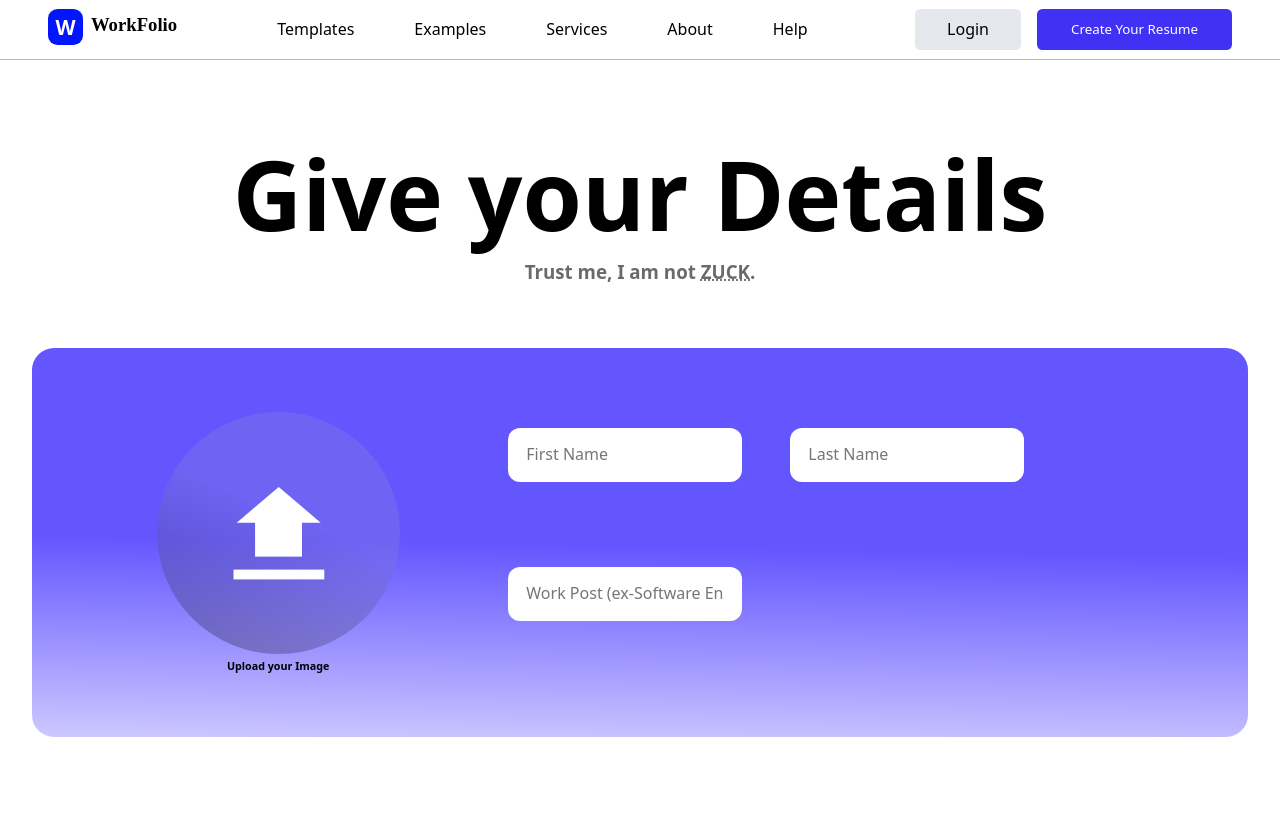
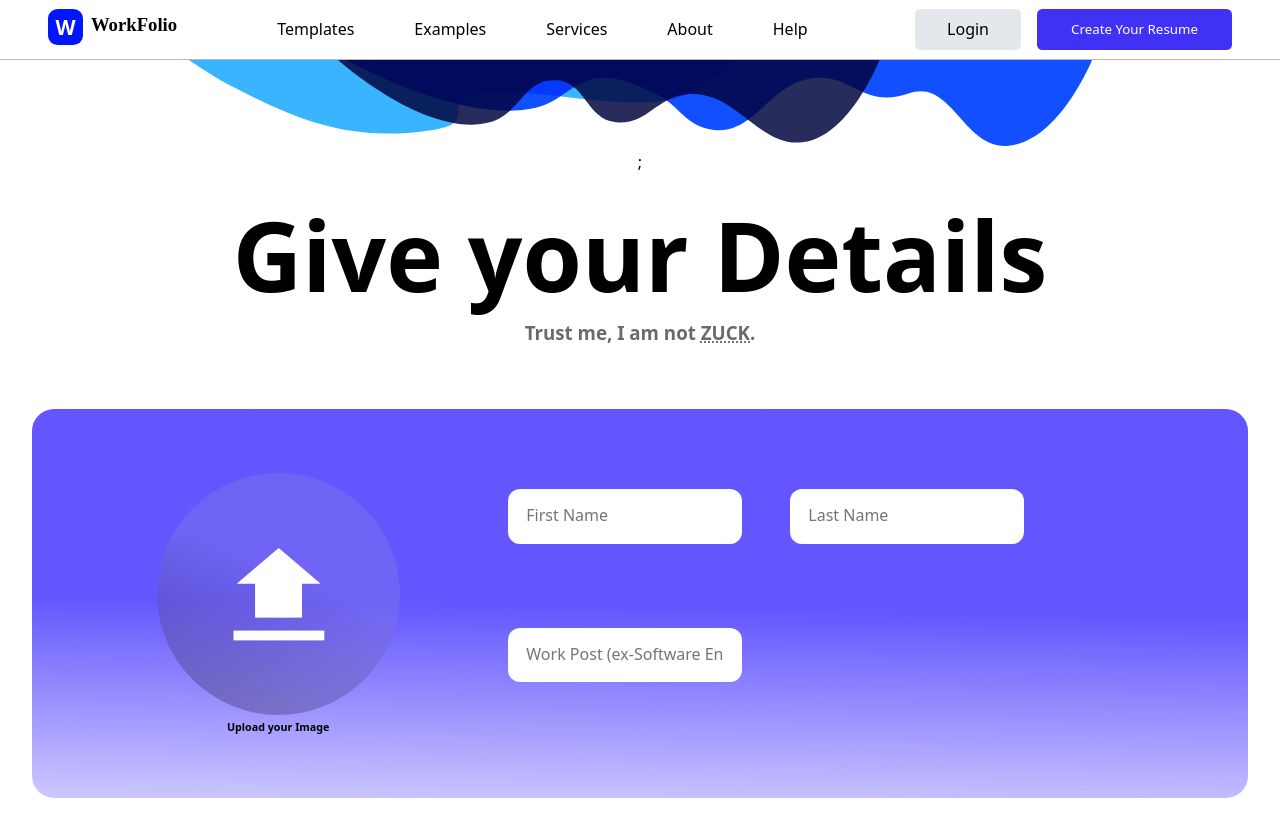
Before and after one commit to soumen974/WorkFolio, a React (Create React App) app: page / in a window 1280 px wide. Shown: the top 836 px of the page. Before the commit the page ends 801 px from the top, so only its background shows below. Built offline with nearby package versions, Linux system fonts and the light colour scheme.

Commit message:
adding the header vector to the Resume form

```diff
--- a/src/Components/FormResume.css
+++ b/src/Components/FormResume.css
@@ -12,11 +12,14 @@ padding: 0rem 0rem;
 }
 .FormHeadder{
     text-align: center;
+    padding: 3.7rem 0rem 0rem 0rem;
+}
+.FormHeadder svg{
+    width: 100%;
 
 }
 .FormHeadder h1{
-    margin-top: 4rem;
-    padding: 4rem 0rem 0rem 0rem;
+    margin-top: 1rem;
 
     font-size: 6rem;
 }
--- a/src/Components/FormResume.jsx
+++ b/src/Components/FormResume.jsx
@@ -9,6 +9,25 @@ export default function FormResume() {
       <div className="FormBody">
 
         <div className="FormHeadder">
+              <svg width="905" height="87" viewBox="0 0 905 87" fill="none">
+                  <path
+                    d="M489.704 38.763C518.035 29.663 552.537 0 552.537 0H0.000183105C0.000183105 0 25.5566 17.4893 43.3853 26.8359C113.23 63.4516 166.302 83.6149 246.847 70.7105C293.864 63.1777 248.334 41.6176 295.447 34.5345C346.366 26.8792 441.31 54.3066 489.704 38.763Z"
+                    fill="#39B5FF"
+                  />
+                  <g style={{ mixBlendMode: "multiply" }}>
+                    <path
+                      d="M348.316 48.7025C273.35 66.3053 157.572 0 157.572 0H905C905 0 872.521 81.5122 821.549 86.779C775.919 91.4939 765.051 19.0382 720.994 34.5345C676.936 50.0307 663.908 15.2348 626.658 19.0382C579.59 23.8442 566.722 80.3862 520.919 69.9545C495.411 64.145 490.915 45.0005 467.531 34.5345C448.704 26.1079 437.472 19.1344 416.217 19.0382C386.434 18.9035 377.035 41.9591 348.316 48.7025Z"
+                      fill="#1250FF"
+                    />
+                  </g>
+                  <g style={{ mixBlendMode: "multiply" }}>
+                    <path
+                      d="M302.185 63.3132C238.871 80.2878 149.278 0 149.278 0H692.486C692.486 0 665.509 69.1464 623.548 81.466C573.126 96.2697 550.892 28.9652 498.113 35.42C468.443 39.0486 458.429 66.269 428.657 63.3132C398.354 60.3048 398.495 22.2877 368.013 21.252C335.934 20.1621 332.815 55.1012 302.185 63.3132Z"
+                      fill="#272C5D"
+                    />
+                  </g>
+              </svg>;
+
             <h1>Give your Details</h1>
                 <h3>Trust me, I am not <abbr title=" Mark Zuckerberg ">ZUCK</abbr>.</h3>
         </div>
```
